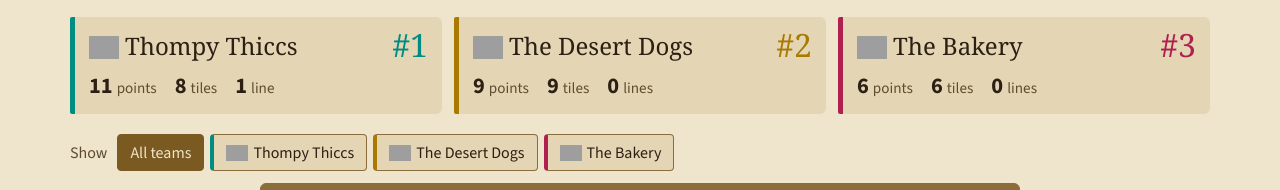
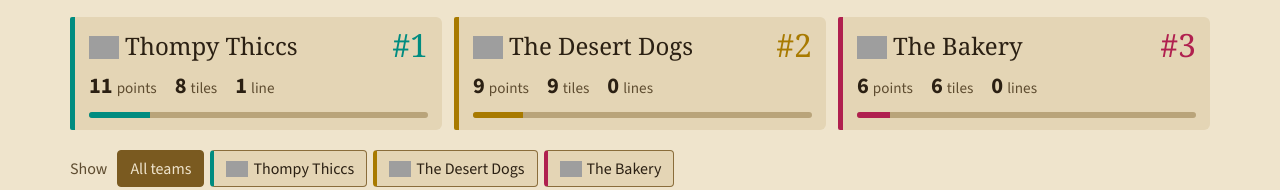
Before and after one commit to androiski/osrs-clan-bingo, a website with bundled scripts: page index.html in a window 1280 px wide. Shown: the part 1112-1302 px from the top of the page. Built offline with nearby package versions, Linux system fonts and the light colour scheme; grey boxes are pictures that could not be loaded; files whose address does not match are found by name; a web font is replaced by a local one.

Commit message:
Score cards: bar filled toward the most points possible
Co-Authored-By: Claude Opus 5.5 <noreply@anthropic.com>

```diff
--- a/board.js
+++ b/board.js
@@ -51,6 +51,9 @@ function stats(tid){
   return {tiles, lines, points: tiles + LINE_POINTS * lines, reached};
 }
 
+// Most points possible: every tile, and so every line.
+const MAX_POINTS = TILES.length + LINE_POINTS * LINES.length;
+
 // Teams in order: most points, then whoever got there first, then most tiles.
 function ranking(){
   return TEAMS.map(t=>({t, ...stats(t.id)}))
@@ -72,6 +75,7 @@ function renderScores(){
       <h2>${teamIco(r.t, "tico-m")}${r.t.name}</h2>
       <div class="nums"><span><b>${r.points}</b>${r.points === 1 ? "point" : "points"}</span>
         <span><b>${r.tiles}</b>${r.tiles === 1 ? "tile" : "tiles"}</span><span><b>${r.lines}</b>${r.lines === 1 ? "line" : "lines"}</span></div>
+      <div class="bar" aria-hidden="true"><i style="width:${r.points / MAX_POINTS * 100}%"></i></div>
     </div>`).join("");
 }
 
--- a/style.css
+++ b/style.css
@@ -55,6 +55,8 @@ h1 .h1ico{height:.9em;width:auto;margin-right:.3em;vertical-align:-.08em;image-r
 .score .nums{display:flex;gap:18px;font-size:.95rem;color:var(--muted)}
 .score .nums b{color:var(--ink);font-size:1.4rem;margin-right:4px}
 .score .rank{float:right;font-family:var(--display);color:var(--c);font-size:32px;line-height:1;text-shadow:var(--shadow)}
+.score .bar{height:6px;background:var(--line);border-radius:3px;margin-top:10px;overflow:hidden}
+.score .bar i{display:block;height:100%;background:var(--c)}
 
 .viewbar{display:flex;flex-wrap:wrap;gap:6px;margin-bottom:12px;align-items:center}
 .viewbar span{color:var(--muted);margin-right:4px}
```
